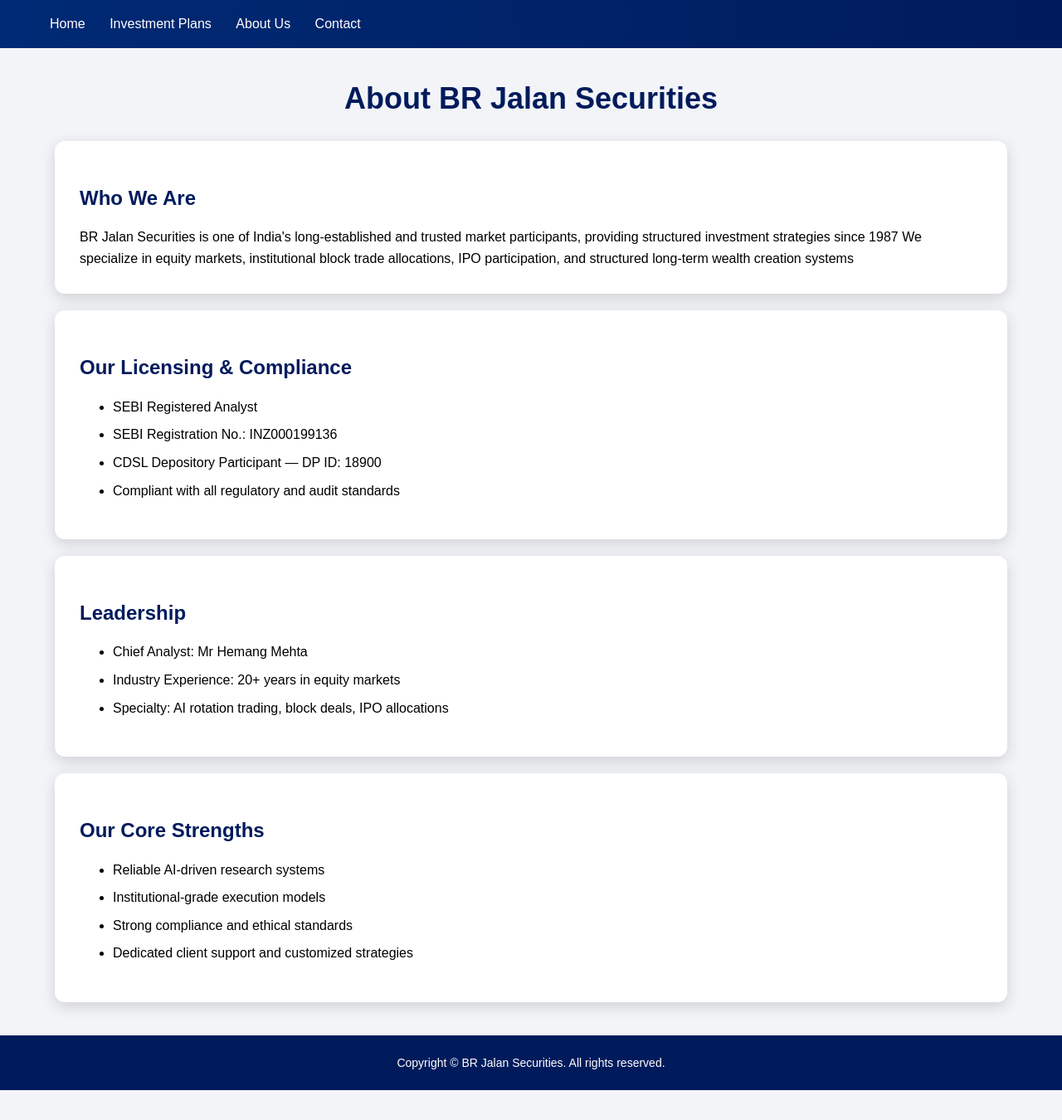
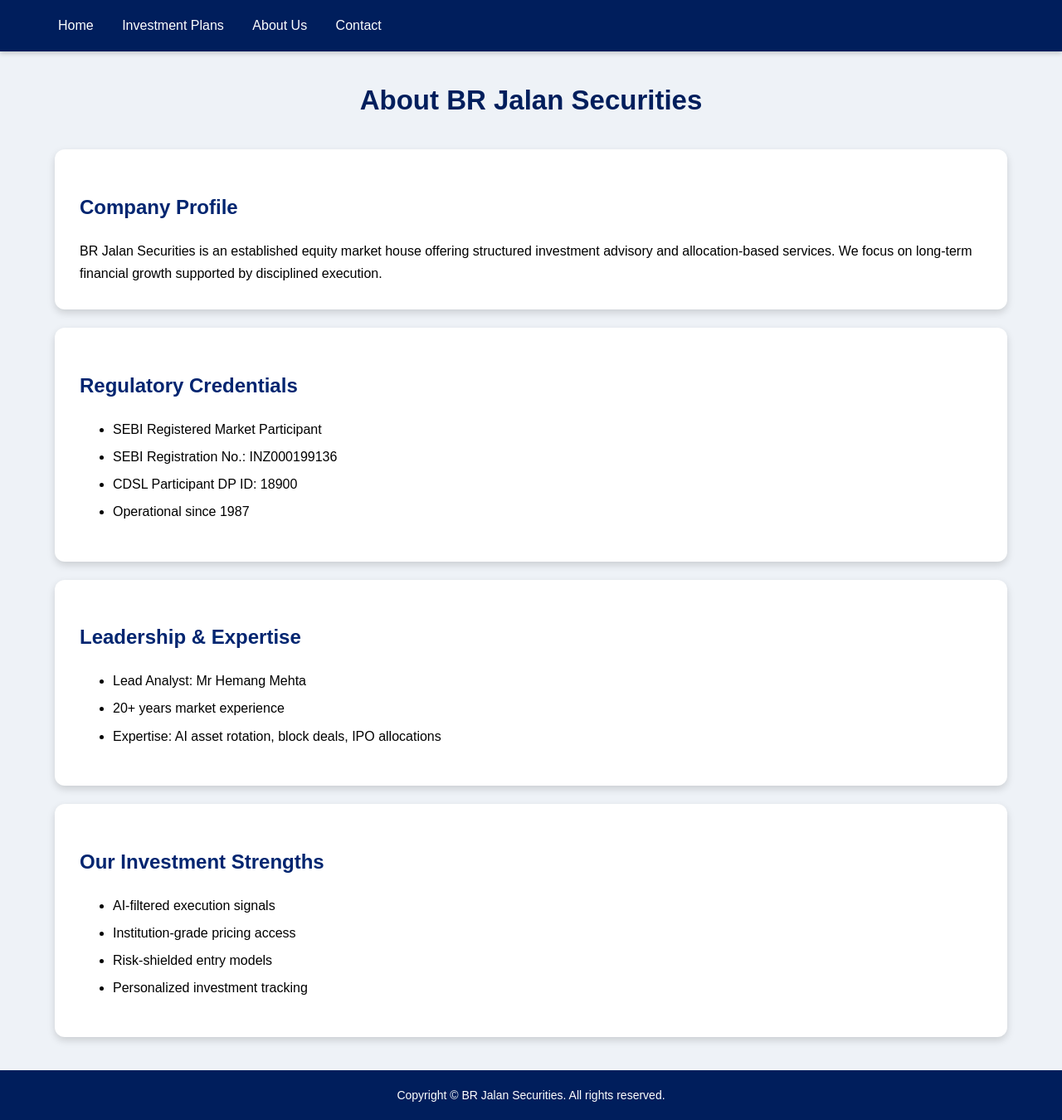
Before and after one commit to xiaocai0660-jpg/mywebsite, a plain HTML site: page about.html in a window 1280 px wide. Shown: the whole page at 83% size. Before the commit the page ends 1314 px from the top, so only its background shows below. Drawn offline with Linux system fonts and the light colour scheme.

Commit message:
Update about.html

```diff
--- a/about.html
+++ b/about.html
@@ -1,72 +1,69 @@
 <!DOCTYPE html>
 <html>
 <head>
-    <meta charset="UTF-8">
-    <title>About Us</title>
+<meta charset="UTF-8">
+<title>About Us</title>
 
 <style>
     body {
         font-family: Arial;
         margin: 0;
-        background-color: #f2f4f8;
+        background-color: #eef2f7;
     }
 
     header {
-        background: linear-gradient(to right, #002a75, #001b5c);
-        padding: 20px 60px;
+        background: #001e5c;
+        padding: 22px 70px;
         color: white;
+        box-shadow: 0 2px 6px rgba(0,0,0,0.2);
     }
 
     header nav a {
-        margin-right: 25px;
+        margin-right: 30px;
         text-decoration: none;
         color: white;
         font-size: 16px;
-        font-weight: 500;
     }
 
     header nav a:hover {
-        opacity: 0.8;
+        opacity: 0.85;
     }
 
     h1 {
+        font-size: 33px;
         text-align: center;
-        font-size: 36px;
-        margin: 40px 0 30px 0;
-        color: #001b5c;
+        margin: 40px 0;
+        color: #001e5c;
+        font-weight: bold;
     }
 
     .box {
         width: 85%;
+        margin: 22px auto;
         background: white;
-        margin: 20px auto;
         padding: 30px;
         border-radius: 12px;
-        box-shadow: 0 5px 18px rgba(0,0,0,0.15);
+        box-shadow: 0 4px 10px rgba(0,0,0,0.15);
         font-size: 16px;
-        line-height: 1.6;
+        line-height: 1.7;
     }
 
     .box h2 {
-        color: #001b5c;
-        margin-bottom: 15px;
+        margin-bottom: 18px;
+        color: #002570;
     }
 
-    ul {
-        margin-top: 12px;
-    }
-
-    li {
-        margin-bottom: 8px;
+    ul li {
+        margin-bottom: 6px;
     }
 
     footer {
-        background: #001b5c;
-        padding: 25px;
+        background: #001e5c;
+        padding: 22px;
+        text-align: center;
         color: white;
         margin-top: 40px;
         font-size: 14px;
-        text-align: center;
     }
 </style>
 </head>
@@ -85,39 +82,37 @@
 <h1>About BR Jalan Securities</h1>
 
 <div class="box">
-    <h2>Who We Are</h2>
-    BR Jalan Securities is one of India's long-established and trusted market participants,
-    providing structured investment strategies since 1987
-    We specialize in equity markets, institutional block trade allocations, IPO participation,
-    and structured long-term wealth creation systems
+    <h2>Company Profile</h2>
+    BR Jalan Securities is an established equity market house offering structured investment advisory
+    and allocation-based services. We focus on long-term financial growth supported by disciplined execution.
 </div>
 
 <div class="box">
-    <h2>Our Licensing & Compliance</h2>
+    <h2>Regulatory Credentials</h2>
     <ul>
-        <li>SEBI Registered Analyst</li>
+        <li>SEBI Registered Market Participant</li>
         <li>SEBI Registration No.: INZ000199136</li>
-        <li>CDSL Depository Participant — DP ID: 18900</li>
-        <li>Compliant with all regulatory and audit standards</li>
+        <li>CDSL Participant DP ID: 18900</li>
+        <li>Operational since 1987</li>
     </ul>
 </div>
 
 <div class="box">
-    <h2>Leadership</h2>
+    <h2>Leadership & Expertise</h2>
     <ul>
-        <li>Chief Analyst: Mr Hemang Mehta</li>
-        <li>Industry Experience: 20+ years in equity markets</li>
-        <li>Specialty: AI rotation trading, block deals, IPO allocations</li>
+        <li>Lead Analyst: Mr Hemang Mehta</li>
+        <li>20+ years market experience</li>
+        <li>Expertise: AI asset rotation, block deals, IPO allocations</li>
     </ul>
 </div>
 
 <div class="box">
-    <h2>Our Core Strengths</h2>
+    <h2>Our Investment Strengths</h2>
     <ul>
-        <li>Reliable AI-driven research systems</li>
-        <li>Institutional-grade execution models</li>
-        <li>Strong compliance and ethical standards</li>
-        <li>Dedicated client support and customized strategies</li>
+        <li>AI-filtered execution signals</li>
+        <li>Institution-grade pricing access</li>
+        <li>Risk-shielded entry models</li>
+        <li>Personalized investment tracking</li>
     </ul>
 </div>
 
```
